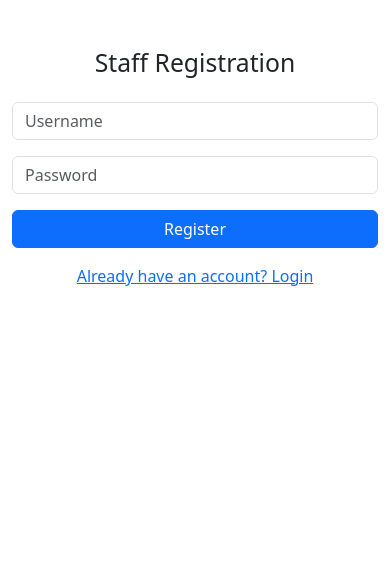
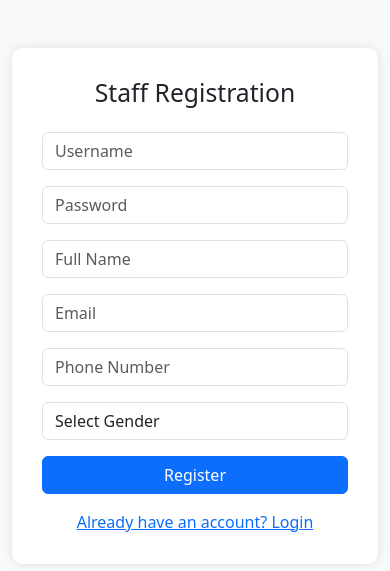
Before and after one commit to jobin8921/ELEARN-APP, a Django app: page /register/staff/ in a window 390 px wide. Shown: the top 571 px of the page. Run offline with Django 5.2, Linux system fonts and the light colour scheme.

Commit message:
Changed the models, views, and templates for the staff. Added the name field, email field, phone field, gender field.

```diff
--- a/home/models.py
+++ b/home/models.py
@@ -20,6 +20,10 @@ class Student(models.Model):
 # Model for Staff
 class Staff(models.Model):
     user = models.OneToOneField(User, on_delete=models.CASCADE)
+    name = models.CharField(max_length=255)
+    email = models.EmailField(unique=True)
+    phone = models.CharField(max_length=15, null=True, blank=True)
+    gender = models.CharField(max_length=10, null=True, blank=True)
     is_approved = models.BooleanField(default=False)
     is_rejected = models.BooleanField(default=False)
 
--- a/home/templates/register_staff.html
+++ b/home/templates/register_staff.html
@@ -5,12 +5,33 @@
     <meta name="viewport" content="width=device-width, initial-scale=1.0">
     <title>Staff Registration</title>
     <link href="https://cdn.jsdelivr.net/npm/bootstrap@5.3.0/dist/css/bootstrap.min.css" rel="stylesheet">
+    <style>
+        body {
+            background-color: #f8f9fa;
+        }
+        .form-container {
+            background: white;
+            padding: 30px;
+            border-radius: 10px;
+            box-shadow: 0 0 10px rgba(0, 0, 0, 0.1);
+        }
+    </style>
 </head>
 <body>
+
     <div class="container mt-5">
         <div class="row justify-content-center">
-            <div class="col-md-4">
+            <div class="col-lg-4 col-md-6 col-sm-8">
+                <div class="form-container">
                     <h2 class="text-center">Staff Registration</h2>
+                                {% if messages %}
+                                    <div class="alert alert-info">
+                                        {% for message in messages %}
+                                            <p>{{ message }}</p>
+                                        {% endfor %}
+                                    </div>
+                                {% endif %}
+
                     <form method="POST" class="mt-4">
                         {% csrf_token %}
                         <div class="mb-3">
@@ -18,6 +39,23 @@
                         </div>
                         <div class="mb-3">
                             <input type="password" name="password" class="form-control" placeholder="Password" required>
+                        </div>
+                        <div class="mb-3">
+                            <input type="text" name="name" class="form-control" placeholder="Full Name" required>
+                        </div>
+                        <div class="mb-3">
+                            <input type="email" name="email" class="form-control" placeholder="Email" required>
+                        </div>
+                        <div class="mb-3">
+                            <input type="text" name="phone" class="form-control" placeholder="Phone Number" required>
+                        </div>
+                        <div class="mb-3">
+                            <select name="gender" class="form-control" required>
+                                <option value="" disabled selected>Select Gender</option>
+                                <option value="Male">Male</option>
+                                <option value="Female">Female</option>
+                                <option value="Other">Other</option>
+                            </select>
                         </div>
                         <button type="submit" class="btn btn-primary w-100">Register</button>
                     </form>
@@ -27,6 +65,7 @@
                 </div>
             </div>
         </div>
+    </div>
 
     <script src="https://cdn.jsdelivr.net/npm/bootstrap@5.3.0/dist/js/bootstrap.bundle.min.js"></script>
 </body>
--- a/home/views.py
+++ b/home/views.py
@@ -2,6 +2,7 @@ from django.shortcuts import render, redirect
 from django.contrib.auth import authenticate, login, logout
 from django.contrib.auth.models import User
 from .models import Student, Staff, Course
+from django.contrib import messages
 from django.http import HttpResponse
 
 def index(request):
@@ -45,12 +46,33 @@ def login_student(request):
     return render(request, 'login_Student.html')
 
 def register_staff(request):
-    if request.method == 'POST':
-        username = request.POST['username']
-        password = request.POST['password']
-        user = User.objects.create_user(username=username, password=password)
-        Staff.objects.create(user=user, is_approved=False)
-        return redirect('login_staff')
+    if request.method == "POST":
+        username = request.POST.get("username")
+        password = request.POST.get("password")
+        name = request.POST.get("name")
+        email = request.POST.get("email")
+        phone = request.POST.get("phone")
+        gender = request.POST.get("gender")
+
+        if User.objects.filter(username=username).exists():
+            messages.error(request, "Username already exists. Please choose another.")
+            return redirect("register_staff")
+
+        # Create user
+        user = User.objects.create_user(username=username, password=password, email=email)
+
+        # Create staff profile (Pending approval)
+        Staff.objects.create(
+            user=user,
+            name=name,
+            phone=phone,
+            gender=gender,
+            is_approved=False,  # Staff needs admin approval
+            is_rejected=False
+        )
+
+        messages.success(request, "Registration successful! Wait for admin approval before logging in.")
+        return redirect("login_staff")
     return render(request, 'register_staff.html')
 
 def login_staff(request):
```
Lines whose indentation alone changed are shown as unchanged.
